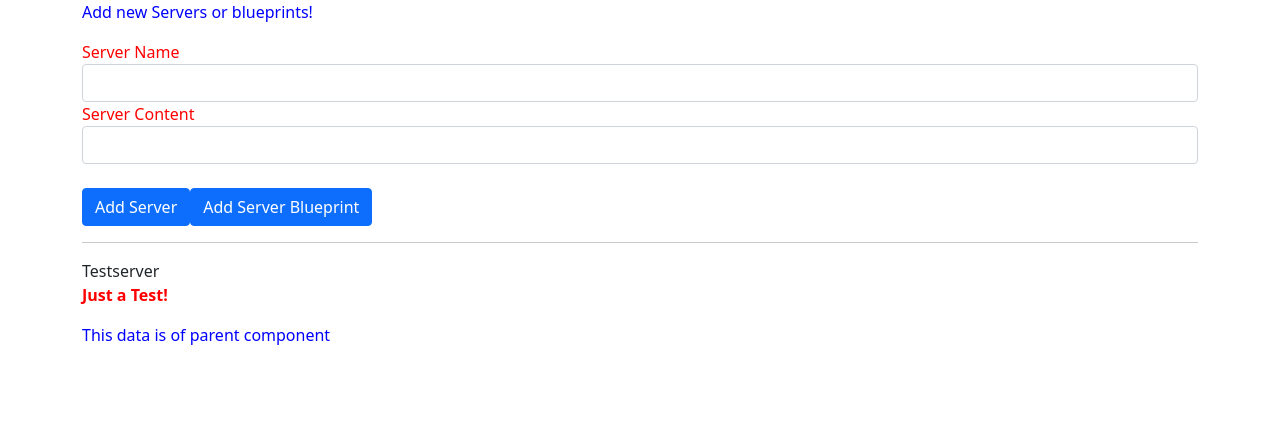
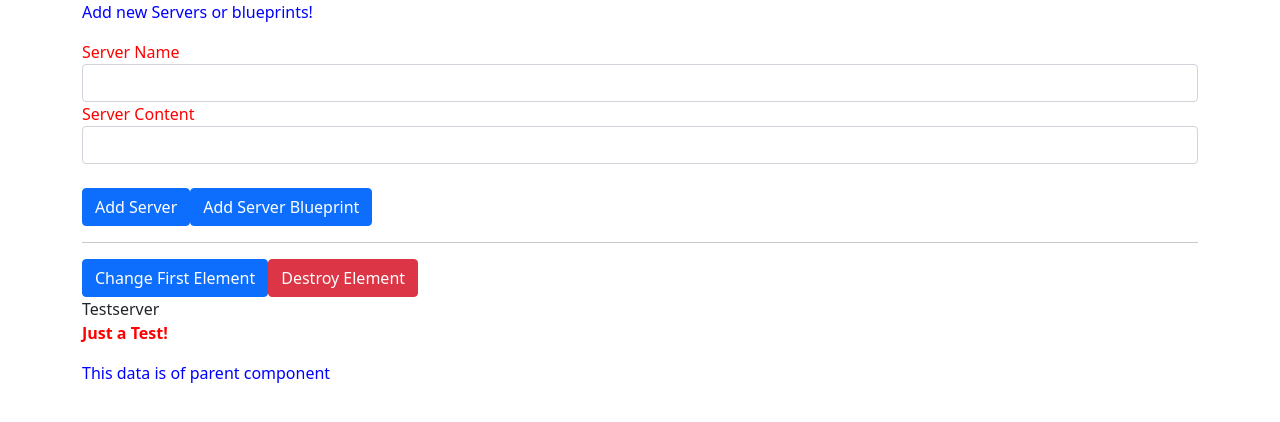
Before and after one commit to Olcaytp/AngularUdemyAssignments, an Angular app in the folder Project/: page / in a window 1280 px wide. Shown: the top 422 px of the page. Built offline with nearby package versions, Linux system fonts and the light colour scheme.

Commit message:
ng-content & component lifecycle learning

```diff
--- a/Project/src/app/app.component.html
+++ b/Project/src/app/app.component.html
@@ -117,9 +117,17 @@ Then select the row and start the debugging-->
   <hr>
   <div class="row">
     <div class="col-xs-12">
+      <button class="btn btn-primary" (click)="onChangeFirst()">Change First Element</button>
+      <button class="btn btn-danger" (click)="onDestroyFrist()">Destroy Element</button>
       <app-server-element
       *ngFor="let serverElement of serverElements"
-      [srvElement]="serverElement"></app-server-element>
+      [srvElement]="serverElement"
+      [name]="serverElement.name">
+      <p #contentParagraph>
+        <strong *ngIf="serverElement.type === 'server'" style="color: red">{{ serverElement.content }}</strong>
+        <em *ngIf="serverElement.type === 'blueprint'">{{ serverElement.content }}</em>
+      </p>
+    </app-server-element>
       <!--In here we defined child property in child component with Input() decorator, thus tgis property took the
       parent parameter from the app.component.ts (parent component). this is how component communicate with each other -->
       <app-child [elmChild]="parent"> </app-child>
--- a/Project/src/app/app.component.ts
+++ b/Project/src/app/app.component.ts
@@ -50,4 +50,12 @@ export class AppComponent {
     // this.log.push(this.log.length + 1);
     this.log.push(new Date());
   }
+
+  onChangeFirst() {
+    this.serverElements[0].name = 'Changed';
+  }
+
+  onDestroyFrist() {
+    this.serverElements.splice(0,1);
+  }
 }
--- a/Project/src/app/server-element/server-element.component.html
+++ b/Project/src/app/server-element/server-element.component.html
@@ -1,10 +1,10 @@
 <div
         class="panel panel-default">
-        <div class="panel-heading">{{ element.name }}</div>
+        <!-- <div class="panel-heading">{{ element.name }}</div> -->
+        <div class="panel-heading" #heading>{{ name }}</div>
         <div class="panel-body">
-          <p>
-            <strong *ngIf="element.type === 'server'" style="color: red">{{ element.content }}</strong>
-            <em *ngIf="element.type === 'blueprint'">{{ element.content }}</em>
-          </p>
+          <!--ng-content is a structure we use when we want to add content from a source component
+            to a target component. here we added content from app.component to server-element component  -->
+          <ng-content></ng-content>
         </div>
       </div>
--- a/Project/src/app/server-element/server-element.component.ts
+++ b/Project/src/app/server-element/server-element.component.ts
@@ -1,4 +1,5 @@
-import { Component, Input, OnInit, ViewEncapsulation } from '@angular/core';
+import { Component, Input, OnInit, OnChanges, ViewEncapsulation, SimpleChanges, DoCheck, AfterContentInit, AfterContentChecked,
+  AfterViewChecked, AfterViewInit, OnDestroy, ViewChild, ElementRef, ContentChild } from '@angular/core';
 
 @Component({
   selector: 'app-server-element',
@@ -8,13 +9,61 @@ import { Component, Input, OnInit, ViewEncapsulation } from '@angular/core';
   //if you use encapsulation: ViewEncapsulation.Emulated, nothing will be happen.
   encapsulation: ViewEncapsulation.None
 })
-export class ServerElementComponent implements OnInit {
-  @Input('srvElement')
-  element!: { type: string; name: string; content: string; };
+export class ServerElementComponent implements
+OnInit,
+OnChanges,
+DoCheck,
+AfterContentInit,
+AfterContentChecked,
+AfterViewChecked,
+AfterViewInit,
+OnDestroy
+{
+  @Input('srvElement') element!: { type: string; name: string; content: string; };
+  @Input() name!: string;
+  @ViewChild('heading', {static: true}) header !: ElementRef;
+  @ContentChild('contentParagraph', {static: true})   paragraph !: ElementRef;
 
-  constructor() { }
+  constructor() {
+    console.log('constructor called');
+   }
 
-  ngOnInit(): void {
+   ngOnInit(): void {
+    console.log('ngOnInit called');
+    console.log('Text content of Paragraph: ' + this.paragraph.nativeElement.textContent);
+
+  }
+
+  ngOnDestroy(): void {
+    console.log('ngOnDestroy is called!');
+  }
+  ngAfterViewInit(): void {
+    console.log('ngAfterViewInit is called!');
+    console.log('Text content: ' + this.header.nativeElement.textContent);
+
+  }
+  ngAfterViewChecked(): void {
+    console.log('ngAfterViewChecked is called!');
+  }
+
+  ngAfterContentChecked(): void {
+    console.log('ngAfterContentChecked is called!');
+    }
+
+  ngAfterContentInit(): void {
+    console.log('ngAfterContentInit is called!');
+    console.log('Text content: ' + this.header.nativeElement.textContent);
+    console.log('Text content of Paragraph: ' + this.paragraph.nativeElement.textContent);
+
+  }
+
+  ngDoCheck(): void {
+    console.log('ngDoCheck is called!');
+  }
+
+   ngOnChanges(changes: SimpleChanges) {
+    console.log('ngOnChanges called');
+    console.log(changes);
   }
 
 }
```
